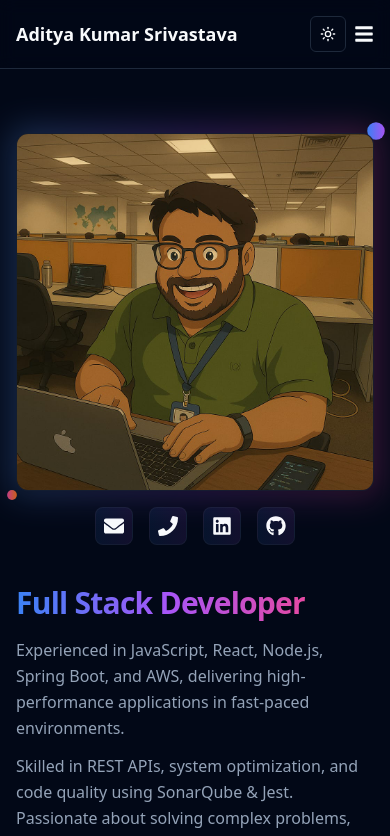
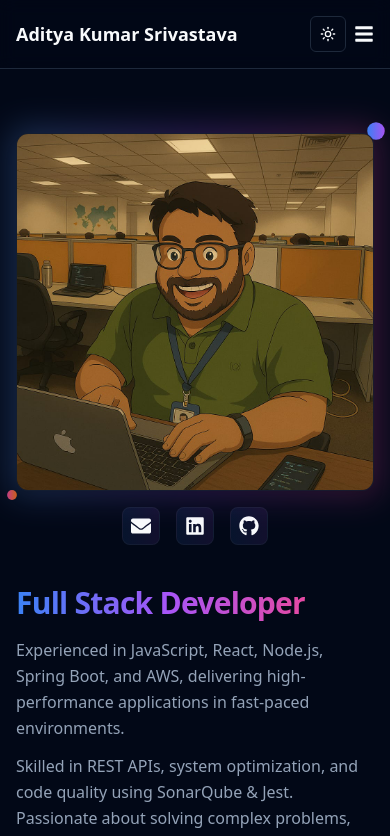
Before and after one commit to adityaSrivastava29/adityasrivastava29.github.io, a React (Create React App) app: page / in a window 390 px wide. Shown: the top 836 px of the page. Built offline with nearby package versions, Linux system fonts and the light colour scheme.

Commit message:
Remove phone contact information from profile and UI

```diff
--- a/src/components/About.js
+++ b/src/components/About.js
@@ -1,5 +1,5 @@
 import React from 'react';
-import { FaLinkedin, FaGithub, FaEnvelope, FaPhone } from 'react-icons/fa';
+import { FaLinkedin, FaGithub, FaEnvelope } from 'react-icons/fa';
 import { ReactTyped } from 'react-typed';
 import adityaPic from '../Assets/aditya-kumar-pic.jpeg';
 import { profile } from '../data/profile';
@@ -169,15 +169,6 @@ const About = () => {
               <FaEnvelope />
             </motion.a>
             <motion.a
-              href={`tel:${profile.social.phone}`}
-              aria-label="Phone"
-              className="p-2 rounded-lg bg-gradient-to-r from-primary/10 to-purple-500/10 hover:from-primary/20 hover:to-purple-500/20 transition-all duration-300 hover:scale-110 border border-border/50"
-              whileHover={{ scale: 1.1, rotate: -5 }}
-              whileTap={{ scale: 0.95 }}
-            >
-              <FaPhone />
-            </motion.a>
-            <motion.a
               href={profile.social.linkedin}
               target="_blank"
               rel="noopener noreferrer"
--- a/src/components/Contact.js
+++ b/src/components/Contact.js
@@ -1,5 +1,5 @@
 import React, { useState } from 'react';
-import { FaEnvelope, FaPhone, FaLinkedin, FaGithub } from 'react-icons/fa';
+import { FaEnvelope, FaLinkedin, FaGithub } from 'react-icons/fa';
 import { ToastContainer, toast } from 'react-toastify';
 import 'react-toastify/dist/ReactToastify.css';
 
@@ -86,12 +86,6 @@ const Contact = () => {
                 </a>
               </div>
               <div className="flex items-center gap-3">
-                <FaPhone className="text-primary" />
-                <a href="tel:+918840591937" className="hover:text-primary transition-colors">
-                  +91-8840591937
-                </a>
-              </div>
-              <div className="flex items-center gap-3">
                 <FaLinkedin className="text-primary" />
                 <a href="https://www.linkedin.com/in/adityakumar29" target="_blank" rel="noopener noreferrer" className="hover:text-primary transition-colors">
                   linkedin.com/in/adityakumar29
--- a/src/data/profile.js
+++ b/src/data/profile.js
@@ -10,7 +10,6 @@ export const profile = {
   image: adityaPic,
   social: {
     email: 'adityasrivastava.niet@gmail.com',
-    phone: '+918840591937',
     linkedin: 'https://www.linkedin.com/in/adityakumar29',
     github: 'https://github.com/adityaSrivastava29',
   },
```
